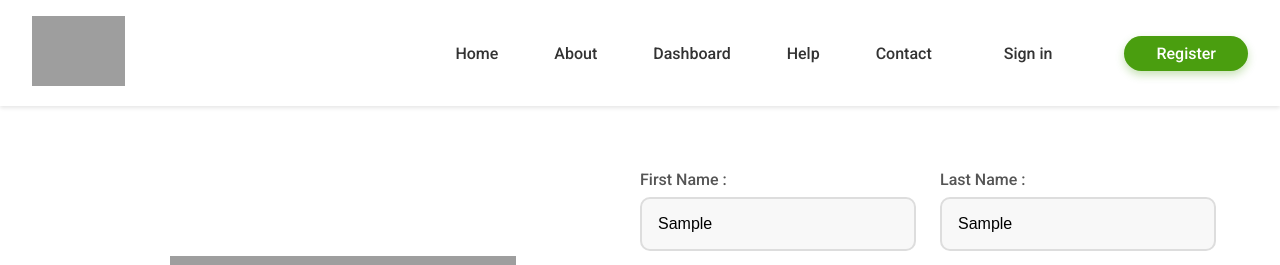
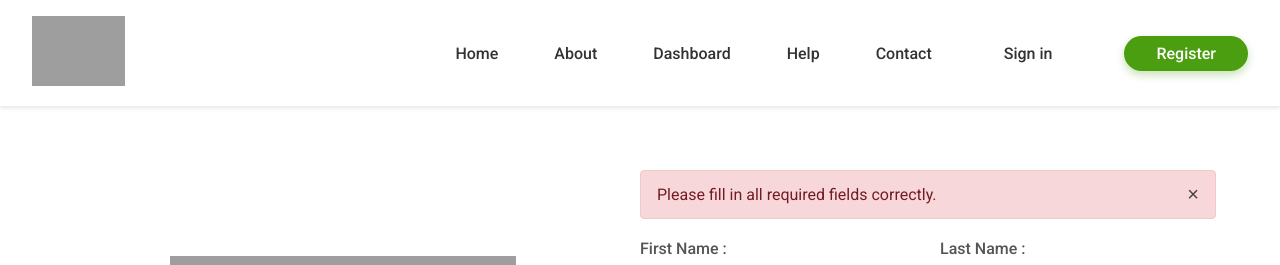
Before and after one commit to TharinduMahesh/TFSMS_NextGenNerds, an Angular app in the folder payments/: page /sign-up in a window 1280 px wide. Both pictures are taken after typing "Sample", "Sample", "name@example.com", "5551234", "Sample123", "Sample123" into the empty fields and a click on the button "SIGN UP". Shown: the top 265 px of the page. Built offline with nearby package versions, Linux system fonts and the light colour scheme; grey boxes are pictures that could not be loaded.

Commit message:
adding exception

```diff
--- a/payments/src/app/components/user/sign-up/sign-up.component.css
+++ b/payments/src/app/components/user/sign-up/sign-up.component.css
@@ -258,3 +258,69 @@ body {
     padding: 1.5rem;
   }
 }
+
+
+/* Add these styles to your existing CSS file */
+
+/* Alert styles */
+.alert {
+  margin-bottom: 20px;
+  padding: 12px 16px;
+  border-radius: 4px;
+  display: flex;
+  align-items: center;
+  justify-content: space-between;
+  animation: fadeIn 0.3s ease-in-out;
+}
+
+.alert-success {
+  background-color: #d4edda;
+  color: #155724;
+  border: 1px solid #c3e6cb;
+}
+
+.alert-error {
+  background-color: #f8d7da;
+  color: #721c24;
+  border: 1px solid #f5c6cb;
+}
+
+.alert-warning {
+  background-color: #fff3cd;
+  color: #856404;
+  border: 1px solid #ffeeba;
+}
+
+.alert-content {
+  flex: 1;
+}
+
+.alert-close {
+  background: none;
+  border: none;
+  font-size: 20px;
+  cursor: pointer;
+  margin-left: 10px;
+  opacity: 0.7;
+}
+
+.alert-close:hover {
+  opacity: 1;
+}
+
+/* Loading state for button */
+.sign-up-btn:disabled {
+  opacity: 0.7;
+  cursor: not-allowed;
+}
+
+@keyframes fadeIn {
+  from {
+    opacity: 0;
+    transform: translateY(-10px);
+  }
+  to {
+    opacity: 1;
+    transform: translateY(0);
+  }
+}
--- a/payments/src/app/components/user/sign-up/sign-up.component.html
+++ b/payments/src/app/components/user/sign-up/sign-up.component.html
@@ -9,6 +9,14 @@
     </div>
     <div class="right-content">
       <div class="auth-form">
+        <!-- Alert Message -->
+        <div *ngIf="showAlert" class="alert" [ngClass]="{'alert-success': alertType === 'success', 'alert-error': alertType === 'error', 'alert-warning': alertType === 'warning'}">
+          <div class="alert-content">
+            <span>{{ alertMessage }}</span>
+          </div>
+          <button class="alert-close" (click)="closeAlert()">×</button>
+        </div>
+
         <form [formGroup]="form" (ngSubmit)="onSubmit()">
           <div class="form-row">
             <div class="form-group">
@@ -88,7 +96,10 @@
             </div>
           </div>
 
-          <button type="submit" class="sign-up-btn">SIGN UP</button>
+          <button type="submit" class="sign-up-btn" [disabled]="isLoading">
+            <span *ngIf="!isLoading">SIGN UP</span>
+            <span *ngIf="isLoading">SIGNING UP...</span>
+          </button>
         </form>
 
         <div class="divider">
--- a/payments/src/app/components/user/sign-up/sign-up.component.ts
+++ b/payments/src/app/components/user/sign-up/sign-up.component.ts
@@ -1,10 +1,10 @@
-import { Component, type OnInit } from "@angular/core"
+import { Component,  OnInit } from "@angular/core"
 import { CommonModule } from "@angular/common"
 import { FormsModule, ReactiveFormsModule } from "@angular/forms"
 import { RouterModule } from "@angular/router"
 import { HeaderComponent } from "../../header/header.component"
 import { FooterComponent } from "../../footer/footer.component"
-import {  AbstractControl, FormBuilder, type ValidatorFn, Validators } from "@angular/forms"
+import {  AbstractControl,  FormBuilder,  ValidatorFn, Validators } from "@angular/forms"
 import  { AuthService } from "../../../shared/services/auth.service"
 import  { Router } from "@angular/router"
 import { FirstKeyPipe } from "../../../shared/pipes/first-key-pipe.pipe"
@@ -32,6 +32,10 @@ export class SignUpComponent implements OnInit {
   menuOpen = false
   isLoading = false
 
+  // Add alert message properties
+  alertMessage = ""
+  showAlert = false
+  alertType = "" // 'success', 'error', or 'warning'
 
   passwordMatchValidator: ValidatorFn = (control: AbstractControl): null => {
     const password = control.get("password")
@@ -72,31 +76,88 @@ export class SignUpComponent implements OnInit {
     if (typeof window !== "undefined" && this.authService.isLoggedIn()) {
       this.router.navigateByUrl("/dashboard")
     }
+
+    // Check if there's a success message in localStorage from a previous registration
+    if (typeof window !== "undefined") {
+      const successMsg = localStorage.getItem("signupSuccess")
+      if (successMsg) {
+        this.showAlertMessage(successMsg, "success")
+        localStorage.removeItem("signupSuccess")
+      }
+    }
+  }
+
+  // Add method to show alert messages
+  showAlertMessage(message: string, type: string) {
+    this.alertMessage = message
+    this.alertType = type
+    this.showAlert = true
+
+    // Auto-hide the alert after 5 seconds
+    setTimeout(() => {
+      this.showAlert = false
+    }, 5000)
   }
 
   onSubmit() {
     this.isSubmitted = true
+    this.isLoading = true
+
     if (this.form.valid) {
       this.authService.createUser(this.form.value).subscribe({
         next: (response: any) => {
+          this.isLoading = false
+
           if (response.succeeded) {
             console.log("User registered successfully", response)
             this.form.reset()
             this.isSubmitted = false
 
+            // Show success message
+            this.showAlertMessage("Your account has been created successfully. Please sign in.", "success")
+
             if (typeof window !== "undefined") {
               localStorage.setItem("signupSuccess", "Your account has been created successfully. Please sign in.")
             }
 
-            // Redirect to sign-in page
-            this.router.navigateByUrl("/sign-in")
+            // Redirect to sign-in page after a short delay
+            setTimeout(() => {
+              this.router.navigateByUrl("/sign-in")
+            }, 2000)
+          } else {
+            // Handle different error cases from the API
+            if (response.error === "existing_user") {
+              this.showAlertMessage(
+                "A user with this email already exists. Please use a different email or sign in.",
+                "warning",
+              )
+            } else {
+              this.showAlertMessage("Registration failed: " + (response.message || "Unknown error"), "error")
+            }
           }
-          console.log(response)
         },
         error: (error) => {
+          this.isLoading = false
           console.error("Error registering user", error)
+
+          // Show error message
+          if (error.status === 400) {
+            // HTTP 409 Conflict - typically used for duplicate resource
+            this.showAlertMessage(
+              "A user with this email already exists. Please use a different email or sign in.",
+              "warning",
+            )
+          } else {
+            this.showAlertMessage(
+              "Registration failed: " + (error.message || "Server error. Please try again later."),
+              "error",
+            )
+          }
         },
       })
+    } else {
+      this.isLoading = false
+      this.showAlertMessage("Please fill in all required fields correctly.", "error")
     }
   }
 
@@ -109,4 +170,9 @@ export class SignUpComponent implements OnInit {
     console.log("Hamburger menu clicked!")
     this.menuOpen = !this.menuOpen
   }
+
+  // Method to close the alert
+  closeAlert() {
+    this.showAlert = false
+  }
 }
```
Also changed, not shown: payments/src/app/shared/services/toast.service.ts (added, +89 -0 lines).
